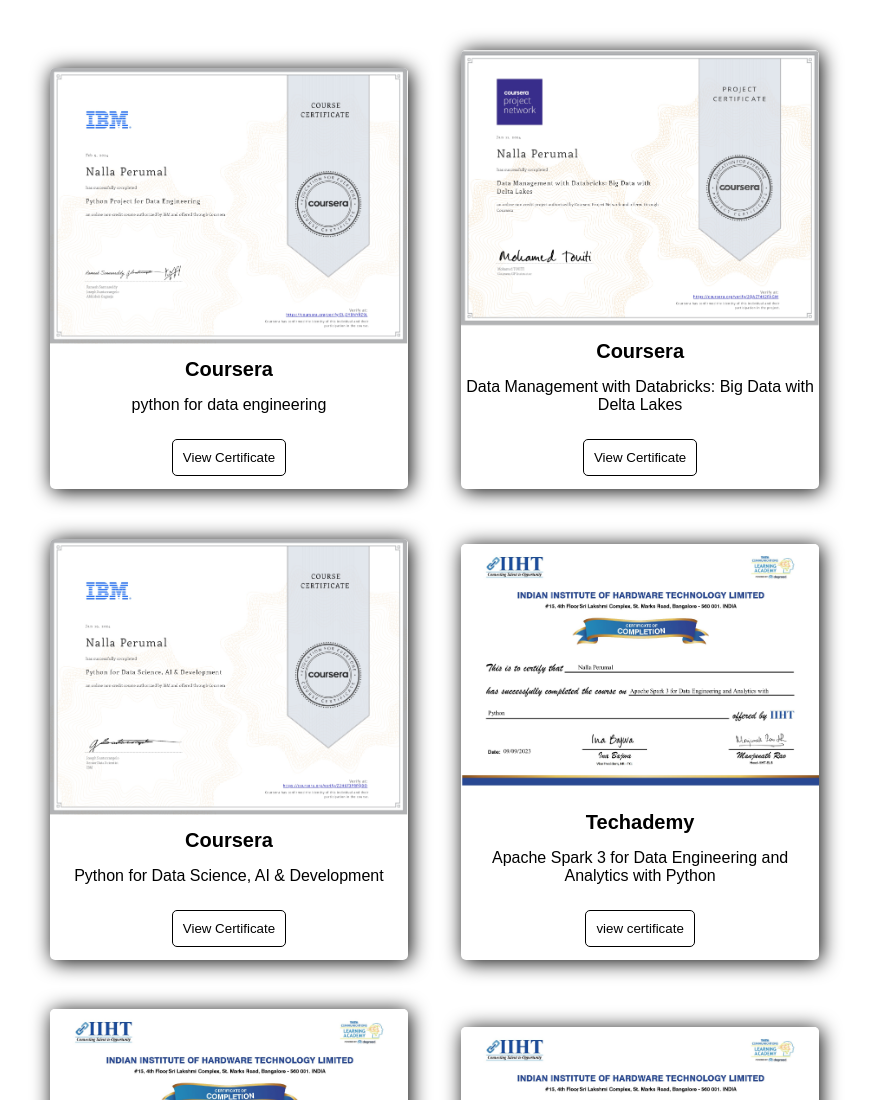
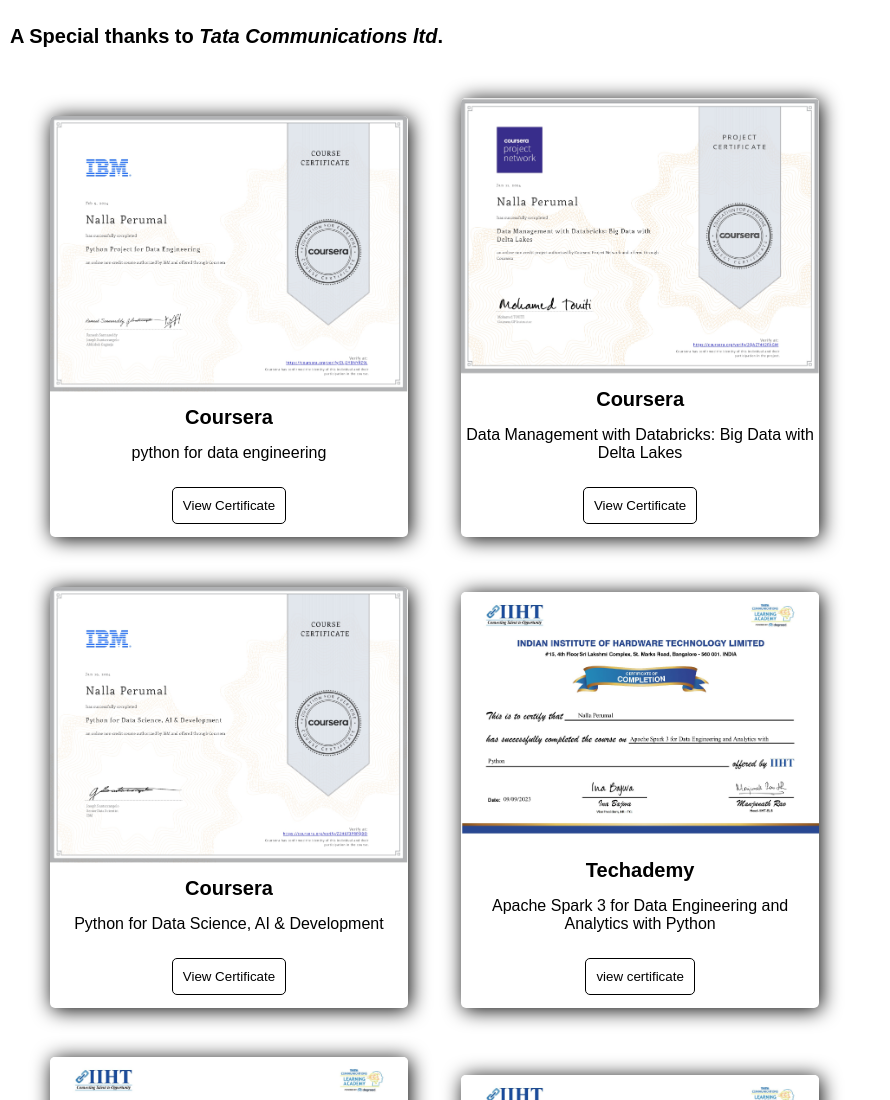
Before and after one commit to nallaperumaletl/My_Certificate, a plain HTML site: page index.html in a window 1280 px wide. Shown: the top 1100 px of the page, without its empty margins (0-890 px from the left). Drawn offline with Linux system fonts and the light colour scheme.

Commit message:
added tcl

```diff
--- a/index.html
+++ b/index.html
@@ -72,6 +72,14 @@ button:hover{
 
 </style>
 <body>
+
+<h1
+
+style=" font-size:20px; margin-top: 25px; margin-left: 10px; margin-bottom: 5px; " >
+
+A Special thanks to <em>Tata Communications ltd</em>.
+</h1>
+
 
 <div class="main">
 
```
